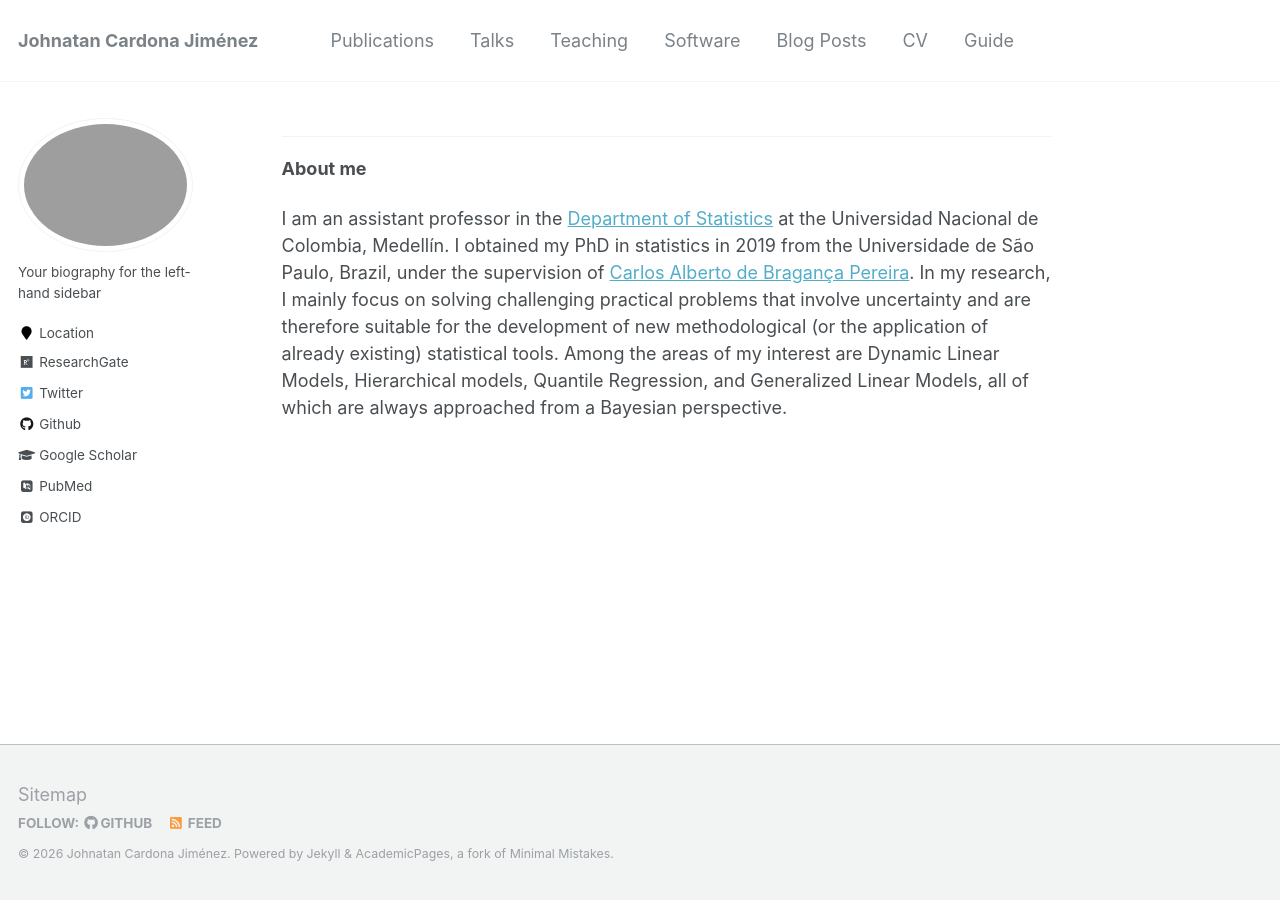
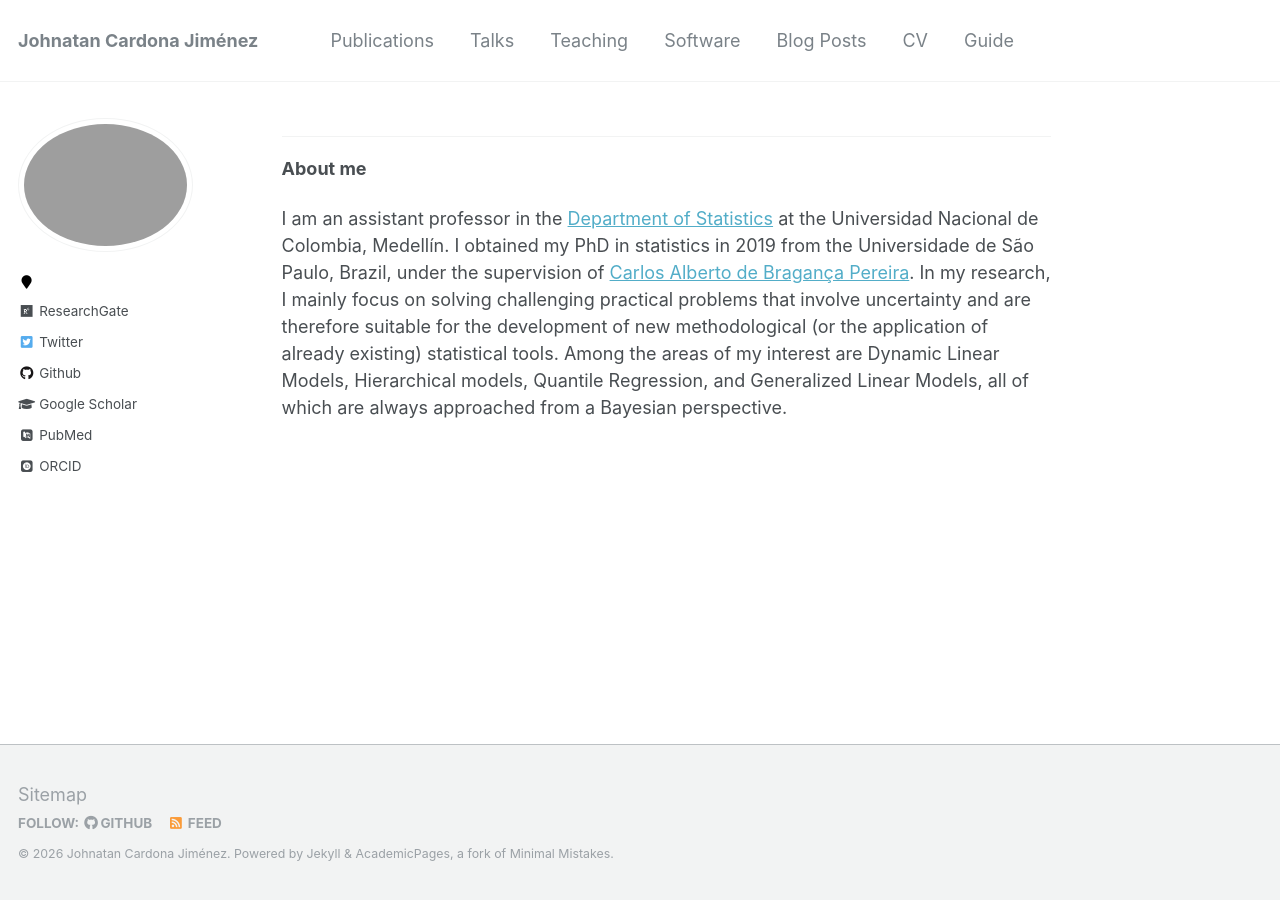
Before and after one commit to JohnatanLAB/JohnatanLAB.github.io, a Jekyll site: the page built from _pages/about.md, in a window 1280 px wide. Built offline with Jekyll 4.4.1, drawn with Linux system fonts in a browser that asks for light colours; some web fonts are replaced.

Commit message:
Update _config.yml

```diff
--- a/_config.yml
+++ b/_config.yml
@@ -82,8 +82,8 @@ analytics:
 author:
   name             : ""
   avatar           : "profile.jpg"
-  bio              : "Your biography for the left-hand sidebar"
-  location         : "Location"
+  bio              : ""
+  location         : ""
   employer         :
   pubmed           : "https://www.ncbi.nlm.nih.gov/pubmed/?term=john+snow"
   googlescholar    : "https://scholar.google.com/citations?user=1E4Dl80AAAAJ&hl=en&authuser=1"
```
